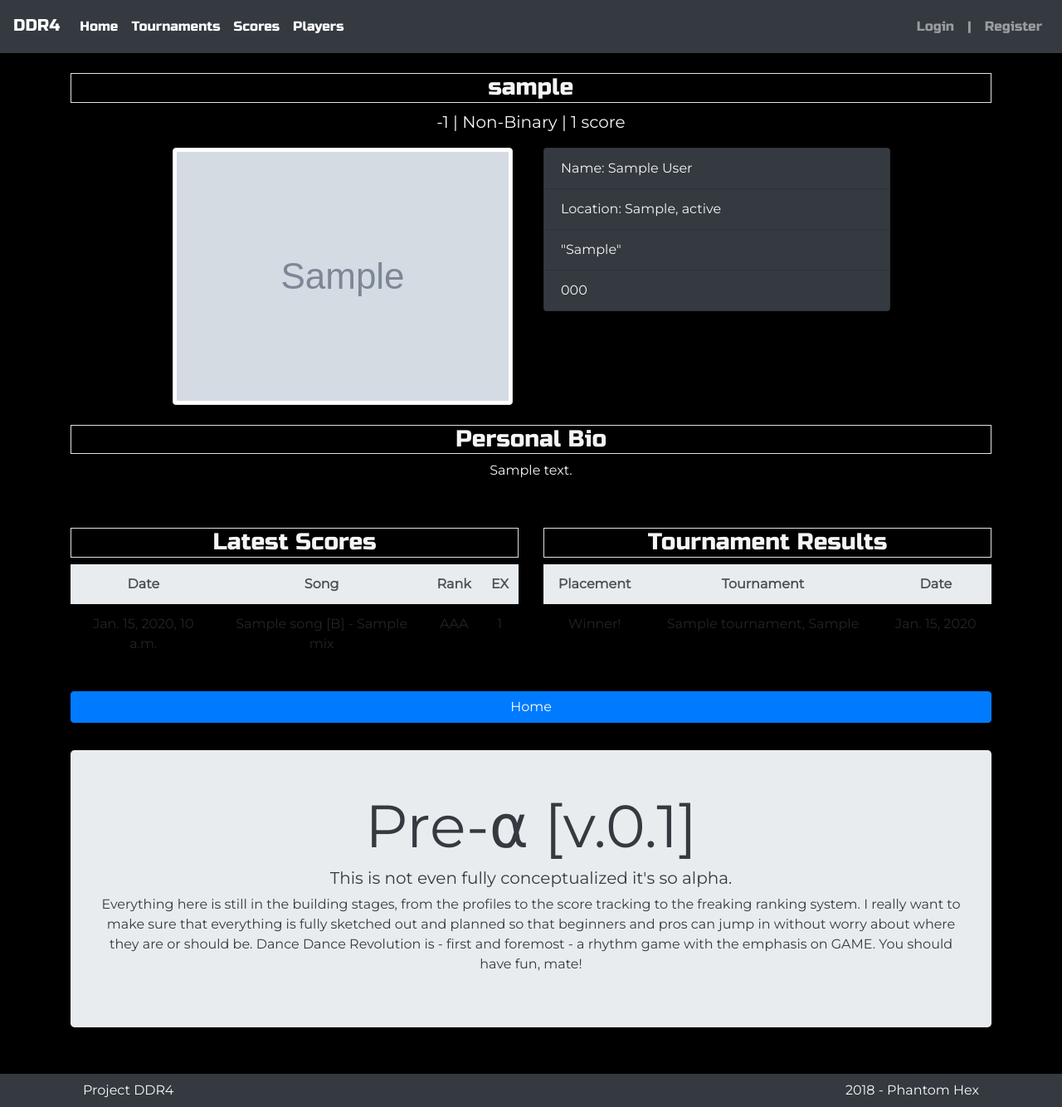
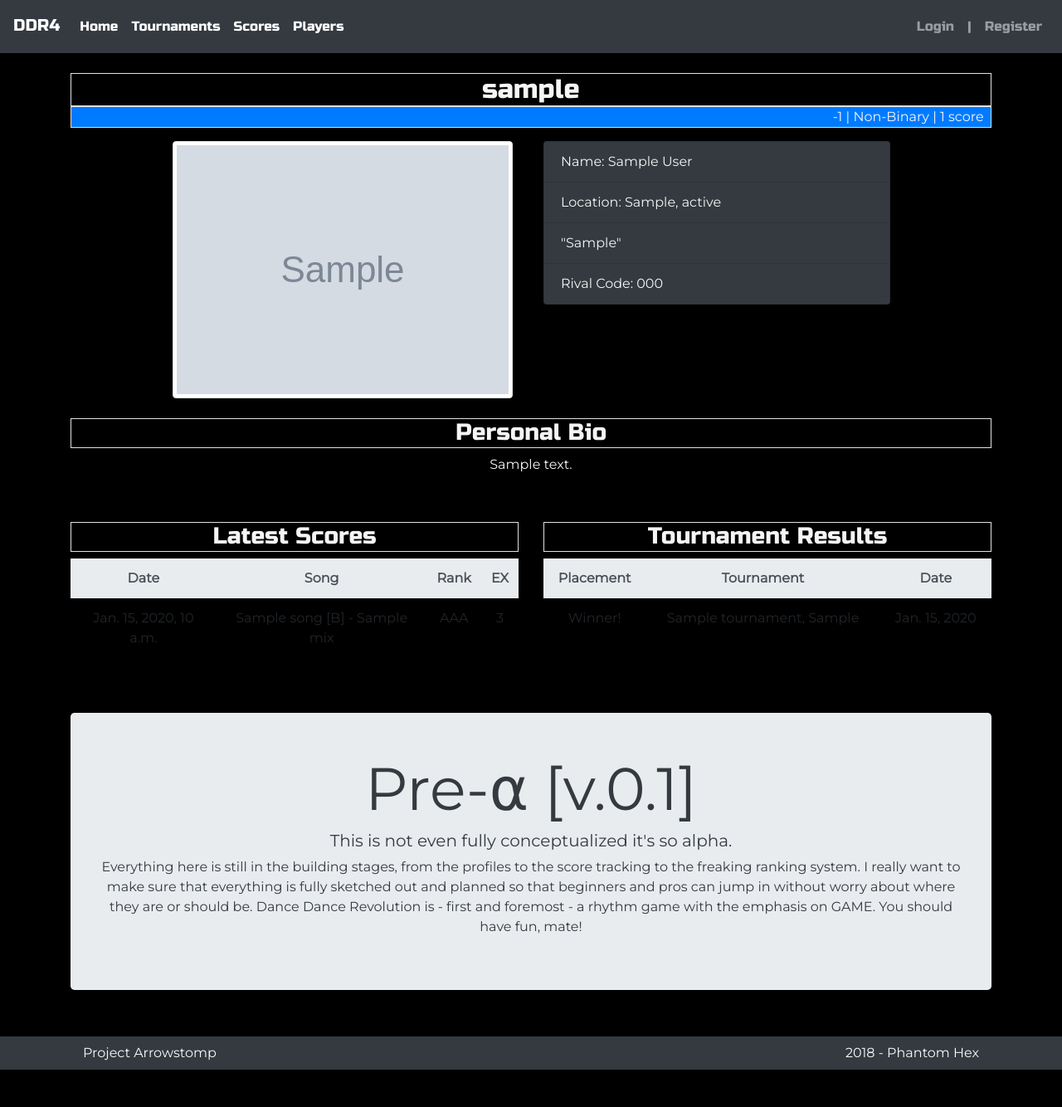
Before and after one commit to tonytornado/Arrowsmash, a Django app: page /profile/1/ in a window 1280 px wide. Shown: the whole page at 83% size. After the commit the page ends 1289 px from the top, so only its background shows below. Run offline with Django 3.2, Linux system fonts and the light colour scheme; tables that the repository leaves empty hold one stand-in row (values such as "Sample post"); grey boxes marked "Sample" are stand-in pictures; some libraries are stand-ins or nearby versions.

Commit message:
Banner added to the profile page.

```diff
--- a/Accounts/models.py
+++ b/Accounts/models.py
@@ -12,6 +12,13 @@ GENDER_CHOICES = (
     ["F", "Female"],
     ["TM", "Trans-Male"],
     ["TF", "Trans-Female"]
+)
+
+REQUEST_STATUS = (
+    (0, "Pending"),
+    (1, "Accepted"),
+    (2, "Declined"),
+    (3, "Blocked"),
 )
 
 
@@ -50,3 +57,20 @@ class Profile(models.Model):
 
     def __str__(self):
         return "{} [{} {}]".format(self.user, self.user.first_name, self.user.last_name)
+
+
+class Friend(models.Model):
+    pitcher = models.ForeignKey(Profile, models.CASCADE, related_name="user_friend_id_1")
+    catcher = models.ForeignKey(Profile, models.CASCADE, related_name="user_friend_id_2")
+    status = models.CharField(choices=REQUEST_STATUS, max_length=1)
+    action_user = models.ForeignKey(Profile, models.CASCADE, related_name='action_user_id')
+    created_at = models.DateTimeField(auto_now_add=True)
+
+    def friend_request(argument):
+        status = {
+            0: "Pending",
+            1: "Accepted",
+            2: "Declined",
+            3: "Blocked"
+        }
+        status.get(argument, "Invalid action")
--- a/Accounts/static/Accounts/css/main.css
+++ b/Accounts/static/Accounts/css/main.css
@@ -1,7 +1,7 @@
 @import url('https://fonts.googleapis.com/css?family=Montserrat|Russo+One');
 
 #banner {
-    max-height: 300px;
+    max-height: 200px;
     overflow: hidden;
 }
 
--- a/Accounts/views.py
+++ b/Accounts/views.py
@@ -6,7 +6,7 @@ from django.shortcuts import render, redirect
 from django.views import generic
 
 from Accounts.forms import ProfileForm, UserForm, UpdateUserForm, UpdateProfileForm
-from Accounts.models import Profile
+from Accounts.models import Profile, Friend
 
 
 def home(request):
@@ -71,3 +71,9 @@ class ProfileListing(generic.ListView):
     model = Profile
     queryset = Profile.objects.all()
     template_name = 'profiles/view-all.html'
+
+
+def change_friends(request, operation, pk):
+    new_friend = Profile.objects.get(pk=pk)
+    Friend.make_friend(request.user, new_friend)
+    return redirect('view-profile')
--- a/Scores/models.py
+++ b/Scores/models.py
@@ -25,7 +25,7 @@ class Mix(models.Model):
 
     @staticmethod
     def song_count():
-        return Song.objects.count(Mix)
+        return Song.objects.count()
 
     def __str__(self):
         return "{} - {}".format(self.name, self.year)
@@ -48,9 +48,22 @@ class Score(models.Model):
     song = models.ForeignKey(Song, models.CASCADE)
     player = models.ForeignKey(Profile, models.CASCADE)
     score_rank = models.CharField(choices=SCORE_RANK, max_length=3)
-    ex = models.IntegerField()
+    max_combo = models.IntegerField()
+    marvelous = models.IntegerField()
+    perfect = models.IntegerField()
+    great = models.IntegerField()
+    good = models.IntegerField()
+    OK = models.IntegerField()
+    miss = models.IntegerField()
     proof = models.ImageField(upload_to=user_directory_path)
     date = models.DateTimeField(auto_now_add=True)
+
+    def ex(self):
+        return self.marvelous * 2 + self.perfect * 2 + self.great * 1 + self.OK * 6 - self.miss * 8
+
+    def full_score(self):
+        return (self.marvelous * 100) + ((self.perfect * 100) - 10) + ((self.great * 60) - 10) \
+               + (self.OK * 100) - self.miss * 100
 
     def get_absolute_url(self):
         return reverse('Scores:score-detail', kwargs={'pk': self.pk})
--- a/templates/base.html
+++ b/templates/base.html
@@ -8,9 +8,8 @@
           content="width=device-width, initial-scale=1, shrink-to-fit=no">
     <meta http-equiv="X-UA-Compatible" content="ie=edge">
     <title>{% block title %}{% endblock %} - DDR4</title>
-    <link rel="stylesheet" href="https://stackpath.bootstrapcdn.com/bootstrap/4.2.1/css/bootstrap.min.css"
-          integrity="sha384-GJzZqFGwb1QTTN6wy59ffF1BuGJpLSa9DkKMp0DgiMDm4iYMj70gZWKYbI706tWS" crossorigin="anonymous">
-    <link href="https://fonts.googleapis.com/css?family=Roboto|Russo+One" rel="stylesheet">
+    <link crossorigin="anonymous" href="https://stackpath.bootstrapcdn.com/bootstrap/4.2.1/css/bootstrap.min.css"
+          integrity="sha384-GJzZqFGwb1QTTN6wy59ffF1BuGJpLSa9DkKMp0DgiMDm4iYMj70gZWKYbI706tWS" rel="stylesheet">
     <link rel="stylesheet" href="{% static 'Accounts/css/main.css' %}">
 </head>
 <body>
@@ -84,18 +83,19 @@
 </div>
 <footer class="text-center py-2 bg-dark text-light">
     <div class="row container mx-auto">
-        <div class="col-sm mx-auto align-middle text-md-left">Project DDR4</div>
+        <div class="col-sm mx-auto align-middle text-md-left">Project Arrowstomp</div>
         <div class="col-sm mx-auto align-middle text-md-right">2018 - Phantom Hex</div>
     </div>
 </footer>
-<script src="https://code.jquery.com/jquery-3.3.1.slim.min.js"
+<script crossorigin="anonymous"
         integrity="sha384-q8i/X+965DzO0rT7abK41JStQIAqVgRVzpbzo5smXKp4YfRvH+8abtTE1Pi6jizo"
-        crossorigin="anonymous"></script>
-<script src="https://cdnjs.cloudflare.com/ajax/libs/popper.js/1.14.6/umd/popper.min.js"
+        src="https://code.jquery.com/jquery-3.3.1.slim.min.js"></script>
+<script crossorigin="anonymous"
         integrity="sha384-wHAiFfRlMFy6i5SRaxvfOCifBUQy1xHdJ/yoi7FRNXMRBu5WHdZYu1hA6ZOblgut"
-        crossorigin="anonymous"></script>
-<script src="https://stackpath.bootstrapcdn.com/bootstrap/4.2.1/js/bootstrap.min.js"
+        src="https://cdnjs.cloudflare.com/ajax/libs/popper.js/1.14.6/umd/popper.min.js"></script>
+<script crossorigin="anonymous"
         integrity="sha384-B0UglyR+jN6CkvvICOB2joaf5I4l3gm9GU6Hc1og6Ls7i6U/mkkaduKaBhlAXv9k"
-        crossorigin="anonymous"></script>
+        src="https://stackpath.bootstrapcdn.com/bootstrap/4.2.1/js/bootstrap.min.js"></script>
+
 </body>
 </html>
--- a/templates/profiles/profile-view.html
+++ b/templates/profiles/profile-view.html
@@ -8,9 +8,10 @@
 
 {% block content %}
     <header class="text-center">
-        <h3 class="border">{{ profile.user.username }}</h3>
-        <p class="lead">{{ profile.age }} | {{ profile.get_gender_display }} | {{ profile.score_set.count }}
-            score{{ profile.score_set.count|pluralize }}</p>
+        <h2 class="border mb-0">{{ profile.user.username }}</h2>
+        <p class="text-right border bg-primary pt-0">{{ profile.age }} | {{ profile.get_gender_display }}
+            | {{ profile.score_set.count }}
+            score{{ profile.score_set.count|pluralize }} &nbsp;</p>
     </header>
     <section class="row mx-auto col-10">
         <div class="col-sm-6 d-flex align-items-center">
@@ -25,12 +26,15 @@
                     {% if profile.tagline %}
                         <li class="list-group-item bg-dark">"{{ profile.tagline }}"</li>{% endif %}
                     {% if profile.rival_code %}
-                        <li class="list-group-item bg-dark">{{ profile.rival_code }}</li>{% endif %}
+                        <li class="list-group-item bg-dark">Rival Code: {{ profile.rival_code }}</li>{% endif %}
                 </ul>
                 <br/>
             </div>
         </div>
         <hr/>
+        {% if profile.user_friend_id_1 != profile.user_friend_id_2 %}
+
+        {% endif %}
     </section>
     <footer class="text-center py-4">
         {% if profile.bio %}
@@ -123,5 +127,5 @@
     {% if profile.user.username == user.username %}
 
     {% endif %}
-    <a class="btn btn-primary btn-block" href="{% url 'home' %}">Home</a>
+    {#    <a class="btn btn-primary btn-block" href="{% url 'home' %}">Home</a>#}
 {% endblock %}
```
Also changed, not shown: Scores/migrations/0002_auto_20190113_2201.py (added).
